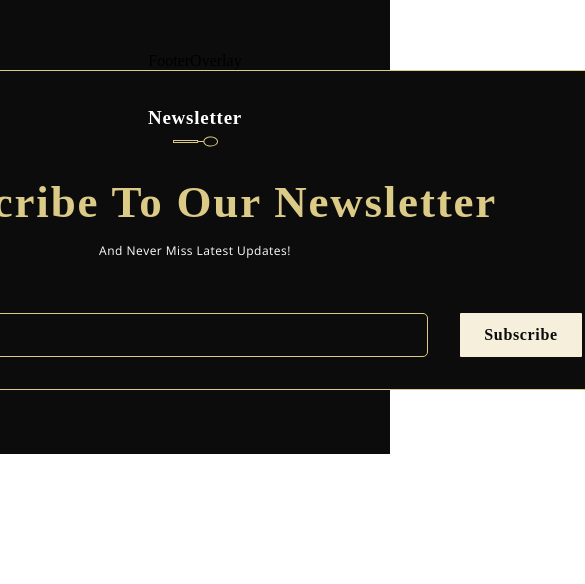
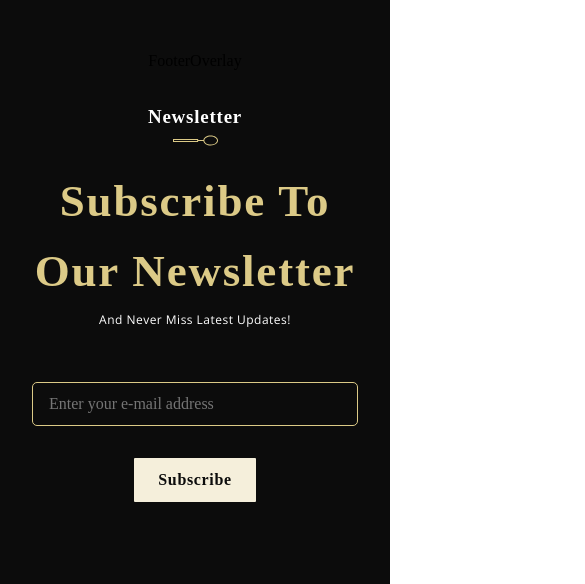
Before and after one commit to mikaelpizzi/restaurant, a React (Create React App) app: page / in a window 390 px wide. Shown: the part 11271-11855 px from the top of the page, 585 px wide, since content can reach past the window. Before the commit the page ends 11725 px from the top, so only its background shows below. Built offline with nearby package versions, Linux system fonts and the light colour scheme; a web font is replaced by a local one.

Commit message:
feat: Implement media queries

```diff
--- a/src/components/Footer/Newsletter.css
+++ b/src/components/Footer/Newsletter.css
@@ -28,3 +28,35 @@
 .app__newsletter-input button {
   width: max-content;
 }
+
+@media screen and (min-width: 2000px) {
+  .app__newsletter-input input {
+    font-size: 2rem;
+  }
+}
+
+@media screen and (max-width: 990px) {
+  .app__newsletter-input {
+    flex-direction: column;
+    width: 100%;
+  }
+
+  .app__newsletter-input input {
+    margin: 0 0 2rem 0;
+    width: 100%;
+  }
+}
+
+@media screen and (max-width: 650px) {
+  .app__newsletter {
+    padding: 2rem 0;
+    border: none;
+  }
+}
+
+@media screen and (max-width: 300px) {
+  .app__newsletter-heading h1 {
+    font-size: 32px;
+    line-height: 15px;
+  }
+}
```
